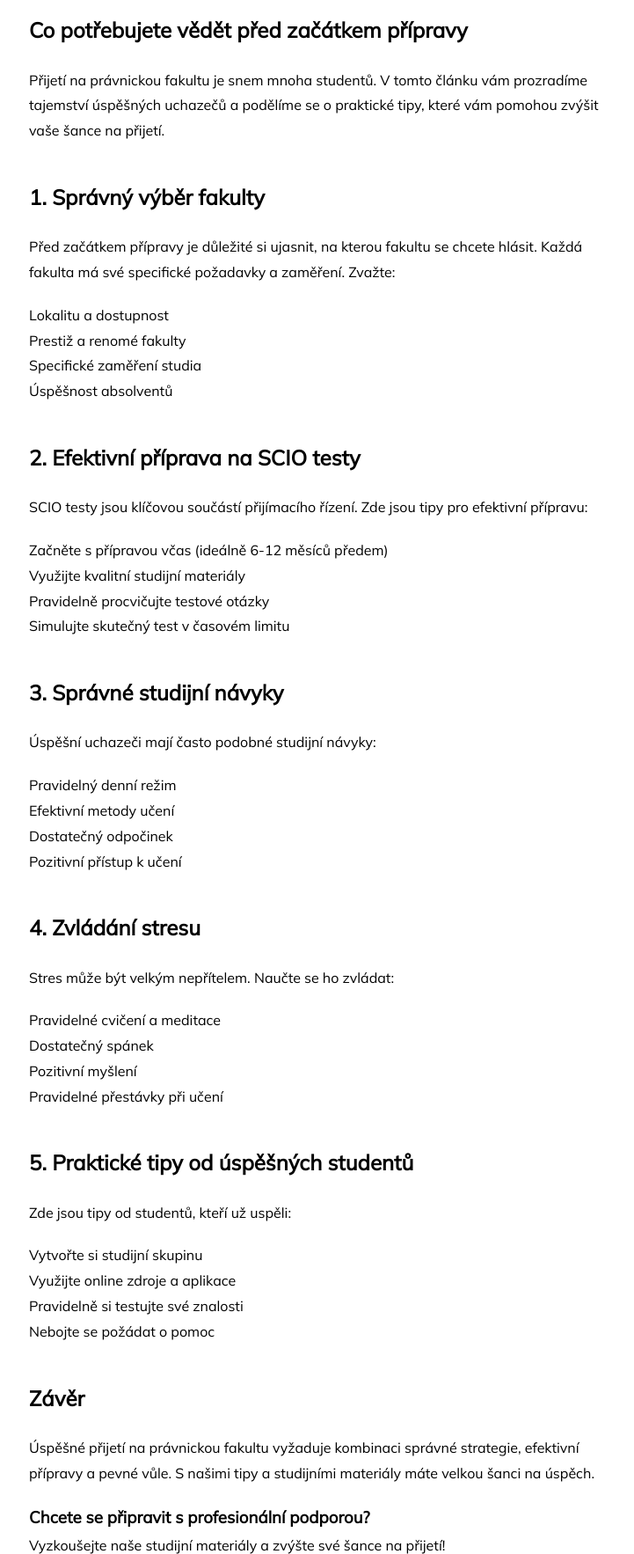
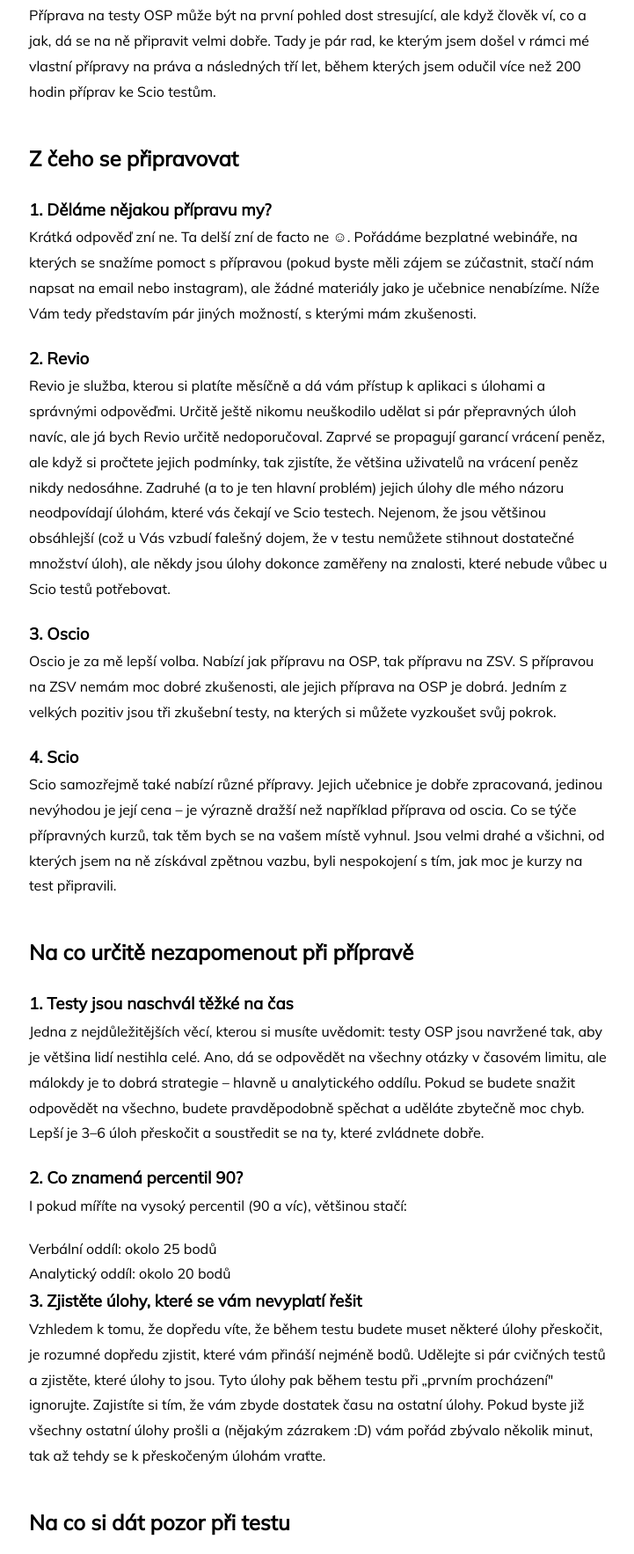
Before and after one commit to zsvkarty/zsvkarty.github.io, a website: page blog/tajemstvi-uspesneho-prijeti.html in a window 1280 px wide. Shown: the part 778-2544 px from the top of the page at 88% size, without its empty margins (277-998 px from the left). Drawn offline with nearby package versions, Linux system fonts and the light colour scheme.

Commit message:
blog update

```diff
--- a/blog/tajemstvi-uspesneho-prijeti.html
+++ b/blog/tajemstvi-uspesneho-prijeti.html
@@ -7,23 +7,23 @@
   <meta name="viewport" content="width=device-width, initial-scale=1.0">
 
   <!-- Primary Meta Tags -->
-  <title>Tajemství úspěšného přijetí na právnickou fakultu | Dostaň se na práva!</title>
-  <meta name="title" content="Tajemství úspěšného přijetí na právnickou fakultu | Dostaň se na práva!">
-  <meta name="description" content="Odhalte strategie a tipy, které vám pomohou uspět u přijímaček na právnickou fakultu. Zkušenosti od úspěšných studentů a praktické rady.">
-  <meta name="keywords" content="přijetí na práva, právnická fakulta, přijímačky na práva, jak se dostat na práva">
+  <title>Tipy pro přijímačky pod 3 minuty: Jak na OSP | Dostaň se na práva!</title>
+  <meta name="title" content="Tipy pro přijímačky pod 3 minuty: Jak na OSP | Dostaň se na práva!">
+  <meta name="description" content="Praktické tipy a rady pro přípravu na testy OSP. Zjistěte, jak se efektivně připravit a maximalizovat své šance na úspěch.">
+  <meta name="keywords" content="přijetí na práva, OSP testy, SCIO testy, přijímačky na práva, příprava na OSP">
 
   <!-- Open Graph / Facebook -->
   <meta property="og:type" content="article">
   <meta property="og:url" content="https://dostansenaprava.cz/blog/tajemstvi-uspesneho-prijeti.html">
-  <meta property="og:title" content="Tajemství úspěšného přijetí na právnickou fakultu | Dostaň se na práva!">
-  <meta property="og:description" content="Odhalte strategie a tipy, které vám pomohou uspět u přijímaček na právnickou fakultu. Zkušenosti od úspěšných studentů a praktické rady.">
+  <meta property="og:title" content="Tipy pro přijímačky pod 3 minuty: Jak na OSP | Dostaň se na práva!">
+  <meta property="og:description" content="Praktické tipy a rady pro přípravu na testy OSP. Zjistěte, jak se efektivně připravit a maximalizovat své šance na úspěch.">
   <meta property="og:image" content="./assets/images/blog/law-success.jpg">
 
   <!-- Twitter -->
   <meta property="twitter:card" content="summary_large_image">
   <meta property="twitter:url" content="https://dostansenaprava.cz/blog/tajemstvi-uspesneho-prijeti.html">
-  <meta property="twitter:title" content="Tajemství úspěšného přijetí na právnickou fakultu | Dostaň se na práva!">
-  <meta property="twitter:description" content="Odhalte strategie a tipy, které vám pomohou uspět u přijímaček na právnickou fakultu. Zkušenosti od úspěšných studentů a praktické rady.">
+  <meta property="twitter:title" content="Tipy pro přijímačky pod 3 minuty: Jak na OSP | Dostaň se na práva!">
+  <meta property="twitter:description" content="Praktické tipy a rady pro přípravu na testy OSP. Zjistěte, jak se efektivně připravit a maximalizovat své šance na úspěch.">
   <meta property="twitter:image" content="./assets/images/blog/law-success.jpg">
 
   <!-- Canonical URL -->
@@ -70,71 +70,59 @@
     <article class="blog-post">
       <div class="container">
         <div class="blog-post-header">
-          <h1 class="h1 blog-post-title">Tajemství úspěšného přijetí na právnickou fakultu</h1>
+          <h1 class="h1 blog-post-title">Tipy pro přijímačky pod 3 minuty: Jak na OSP</h1>
           <div class="blog-post-meta">
             <span class="date">18. března 2024</span>
-            <span class="read-time">Čas čtení: 10 minut</span>
+            <span class="read-time">Čas čtení: 3 minuty</span>
           </div>
         </div>
 
         <div class="blog-post-content">
-          <img src="../assets/images/thumbnailgraduate.jpg" alt="Graduační čepice a právnické dokumenty" class="blog-post-image">
+          <img src="../assets/images/thumbnailgraduate.jpg" alt="Příprava na OSP testy" class="blog-post-image">
 
-          <h2>Co potřebujete vědět před začátkem přípravy</h2>
-          <p>Přijetí na právnickou fakultu je snem mnoha studentů. V tomto článku vám prozradíme tajemství úspěšných uchazečů a podělíme se o praktické tipy, které vám pomohou zvýšit vaše šance na přijetí.</p>
+          <p>Příprava na testy OSP může být na první pohled dost stresující, ale když člověk ví, co a jak, dá se na ně připravit velmi dobře. Tady je pár rad, ke kterým jsem došel v rámci mé vlastní přípravy na práva a následných tří let, během kterých jsem odučil více než 200 hodin příprav ke Scio testům.</p>
 
-          <h2>1. Správný výběr fakulty</h2>
-          <p>Před začátkem přípravy je důležité si ujasnit, na kterou fakultu se chcete hlásit. Každá fakulta má své specifické požadavky a zaměření. Zvažte:</p>
+          <h2>Z čeho se připravovat</h2>
+
+          <h3>1. Děláme nějakou přípravu my?</h3>
+          <p>Krátká odpověď zní ne. Ta delší zní de facto ne ☺. Pořádáme bezplatné webináře, na kterých se snažíme pomoct s přípravou (pokud byste měli zájem se zúčastnit, stačí nám napsat na email nebo instagram), ale žádné materiály jako je učebnice nenabízíme. Níže Vám tedy představím pár jiných možností, s kterými mám zkušenosti.</p>
+
+          <h3>2. Revio</h3>
+          <p>Revio je služba, kterou si platíte měsíčně a dá vám přístup k aplikaci s úlohami a správnými odpověďmi. Určitě ještě nikomu neuškodilo udělat si pár přepravných úloh navíc, ale já bych Revio určitě nedoporučoval. Zaprvé se propagují garancí vrácení peněz, ale když si pročtete jejich podmínky, tak zjistíte, že většina uživatelů na vrácení peněz nikdy nedosáhne. Zadruhé (a to je ten hlavní problém) jejich úlohy dle mého názoru neodpovídají úlohám, které vás čekají ve Scio testech. Nejenom, že jsou většinou obsáhlejší (což u Vás vzbudí falešný dojem, že v testu nemůžete stihnout dostatečné množství úloh), ale někdy jsou úlohy dokonce zaměřeny na znalosti, které nebude vůbec u Scio testů potřebovat.</p>
+
+          <h3>3. Oscio</h3>
+          <p>Oscio je za mě lepší volba. Nabízí jak přípravu na OSP, tak přípravu na ZSV. S přípravou na ZSV nemám moc dobré zkušenosti, ale jejich příprava na OSP je dobrá. Jedním z velkých pozitiv jsou tři zkušební testy, na kterých si můžete vyzkoušet svůj pokrok.</p>
+
+          <h3>4. Scio</h3>
+          <p>Scio samozřejmě také nabízí různé přípravy. Jejich učebnice je dobře zpracovaná, jedinou nevýhodou je její cena – je výrazně dražší než například příprava od oscia. Co se týče přípravných kurzů, tak těm bych se na vašem místě vyhnul. Jsou velmi drahé a všichni, od kterých jsem na ně získával zpětnou vazbu, byli nespokojení s tím, jak moc je kurzy na test připravili.</p>
+
+          <h2>Na co určitě nezapomenout při přípravě</h2>
+
+          <h3>1. Testy jsou naschvál těžké na čas</h3>
+          <p>Jedna z nejdůležitějších věcí, kterou si musíte uvědomit: testy OSP jsou navržené tak, aby je většina lidí nestihla celé. Ano, dá se odpovědět na všechny otázky v časovém limitu, ale málokdy je to dobrá strategie – hlavně u analytického oddílu. Pokud se budete snažit odpovědět na všechno, budete pravděpodobně spěchat a uděláte zbytečně moc chyb. Lepší je 3–6 úloh přeskočit a soustředit se na ty, které zvládnete dobře.</p>
+
+          <h3>2. Co znamená percentil 90?</h3>
+          <p>I pokud míříte na vysoký percentil (90 a víc), většinou stačí:</p>
           <ul>
-            <li>Lokalitu a dostupnost</li>
-            <li>Prestiž a renomé fakulty</li>
-            <li>Specifické zaměření studia</li>
-            <li>Úspěšnost absolventů</li>
+            <li>Verbální oddíl: okolo 25 bodů</li>
+            <li>Analytický oddíl: okolo 20 bodů</li>
           </ul>
 
-          <h2>2. Efektivní příprava na SCIO testy</h2>
-          <p>SCIO testy jsou klíčovou součástí přijímacího řízení. Zde jsou tipy pro efektivní přípravu:</p>
-          <ul>
-            <li>Začněte s přípravou včas (ideálně 6-12 měsíců předem)</li>
-            <li>Využijte kvalitní studijní materiály</li>
-            <li>Pravidelně procvičujte testové otázky</li>
-            <li>Simulujte skutečný test v časovém limitu</li>
-          </ul>
+          <h3>3. Zjistěte úlohy, které se vám nevyplatí řešit</h3>
+          <p>Vzhledem k tomu, že dopředu víte, že během testu budete muset některé úlohy přeskočit, je rozumné dopředu zjistit, které vám přináší nejméně bodů. Udělejte si pár cvičných testů a zjistěte, které úlohy to jsou. Tyto úlohy pak během testu při „prvním procházení" ignorujte. Zajistíte si tím, že vám zbyde dostatek času na ostatní úlohy. Pokud byste již všechny ostatní úlohy prošli a (nějakým zázrakem :D) vám pořád zbývalo několik minut, tak až tehdy se k přeskočeným úlohám vraťte.</p>
 
-          <h2>3. Správné studijní návyky</h2>
-          <p>Úspěšní uchazeči mají často podobné studijní návyky:</p>
-          <ul>
-            <li>Pravidelný denní režim</li>
-            <li>Efektivní metody učení</li>
-            <li>Dostatečný odpočinek</li>
-            <li>Pozitivní přístup k učení</li>
-          </ul>
+          <h2>Na co si dát pozor při testu</h2>
 
-          <h2>4. Zvládání stresu</h2>
-          <p>Stres může být velkým nepřítelem. Naučte se ho zvládat:</p>
-          <ul>
-            <li>Pravidelné cvičení a meditace</li>
-            <li>Dostatečný spánek</li>
-            <li>Pozitivní myšlení</li>
-            <li>Pravidelné přestávky při učení</li>
-          </ul>
-
-          <h2>5. Praktické tipy od úspěšných studentů</h2>
-          <p>Zde jsou tipy od studentů, kteří už uspěli:</p>
-          <ul>
-            <li>Vytvořte si studijní skupinu</li>
-            <li>Využijte online zdroje a aplikace</li>
-            <li>Pravidelně si testujte své znalosti</li>
-            <li>Nebojte se požádat o pomoc</li>
-          </ul>
+          <h3>1. Čtěte, co nejpomaleji to půjde</h3>
+          <p>Ještě jedna rada závěrem, instinkt většiny lidí je, že v moment, kdy uslyší pokyn „začněte", začnou číst zadání první úlohy takovou rychlostí, jako ještě nikdy v životě nečetli. I pokud se nebudete snažit pospíchat vědomě, tak pravděpodobně budete číst výrazně rychleji než, když jste se na testy připravovali. Nedělejte to – vědomě si řekněte, že budete číst dvakrát pomaleji než byste mohli, i tak to bude pravděpodobně pořád rychleji, než jste si nacvičovali :). Pokud přečtete text až moc rychle, tak na konci zjistíte, že si nejenom nejste úplně jistí, o čem text pojednával, ale také si nebudete schopní přesně vybavit, kde v textu se psalo o čem. Výsledkem tedy většinou je, že člověk ušetří okolo 20 vteřin při prvním přečtení a pak stráví další minutu až dvě tím, že text čte pomalu znova, protože není schopen odpovědět na většinu otázek.</p>
 
           <h2>Závěr</h2>
-          <p>Úspěšné přijetí na právnickou fakultu vyžaduje kombinaci správné strategie, efektivní přípravy a pevné vůle. S našimi tipy a studijními materiály máte velkou šanci na úspěch.</p>
+          <p>Testy OSP nejsou o tom být perfektní, ale o tom, jak dobře zvládnete test relativně k ostatním. Nejdůležitější je mít jasnou strategii, s jakou do testu jdete, protože nejhorší, co se vám může stát, je, že začnete v panice přeskakovat od jedné úlohy k druhé a pak najednou slyšíte, že vám zbývá posledních pět minut. Pokud potřebujete další radu nebo pomoc, určitě se mi neváhejte ozvat na náš email info@dostansenaprava.cz – držím palce!</p>
 
           <div class="blog-post-cta">
             <h3>Chcete se připravit s profesionální podporou?</h3>
-            <p>Vyzkoušejte naše studijní materiály a zvýšte své šance na přijetí!</p>
-            <a href="../index.html#price" class="btn btn-primary">Zobrazit ceník</a>
+            <p>Zúčastněte se našich bezplatných webinářů a zvyšte své šance na přijetí!</p>
+            <a href="../index.html#contact" class="btn btn-primary">Kontaktujte nás</a>
           </div>
         </div>
       </div>
```
Also changed, not shown: blog.html (+2 -2 lines), index.html (+2 -2 lines).
